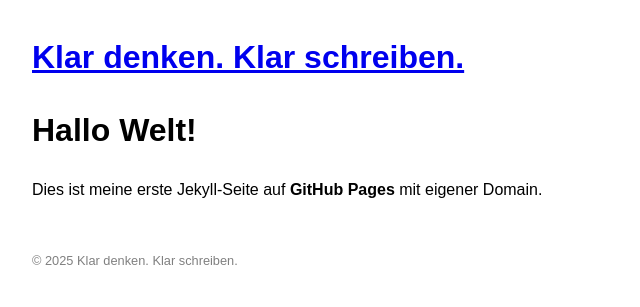
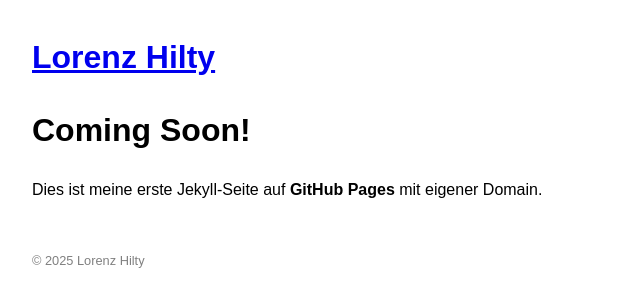
Before and after one commit to Lorenz-Hilty/Personal-Website, a Jekyll site: the page built from index.md, in a window 1280 px wide. Shown: the top 307 px of the page, without its empty margins (0-640 px from the left). Built offline with Jekyll 4.4.1, drawn with Linux system fonts in a browser that asks for light colours.

Commit message:
update for public

```diff
--- a/CNAME
+++ b/CNAME
@@ -1 +1 @@
-lorenz.hilty.com
+lorenzhilty.com
--- a/_config.yml
+++ b/_config.yml
@@ -1,4 +1,4 @@
-title: Klar denken. Klar schreiben.
+title: Lorenz Hilty
 description: "Ein kleiner Test für Jekyll auf GitHub Pages"
 baseurl: "" # leer lassen für root
 url: "https://lorenzhilty.com" # deine Domain hier eintragen
--- a/index.md
+++ b/index.md
@@ -3,6 +3,6 @@ layout: default
 title: Willkommen
 ---
 
-# Hallo Welt!
+# Coming Soon!
 
 Dies ist meine erste Jekyll-Seite auf **GitHub Pages** mit eigener Domain.
```
Also changed, not shown: 2 other files.
